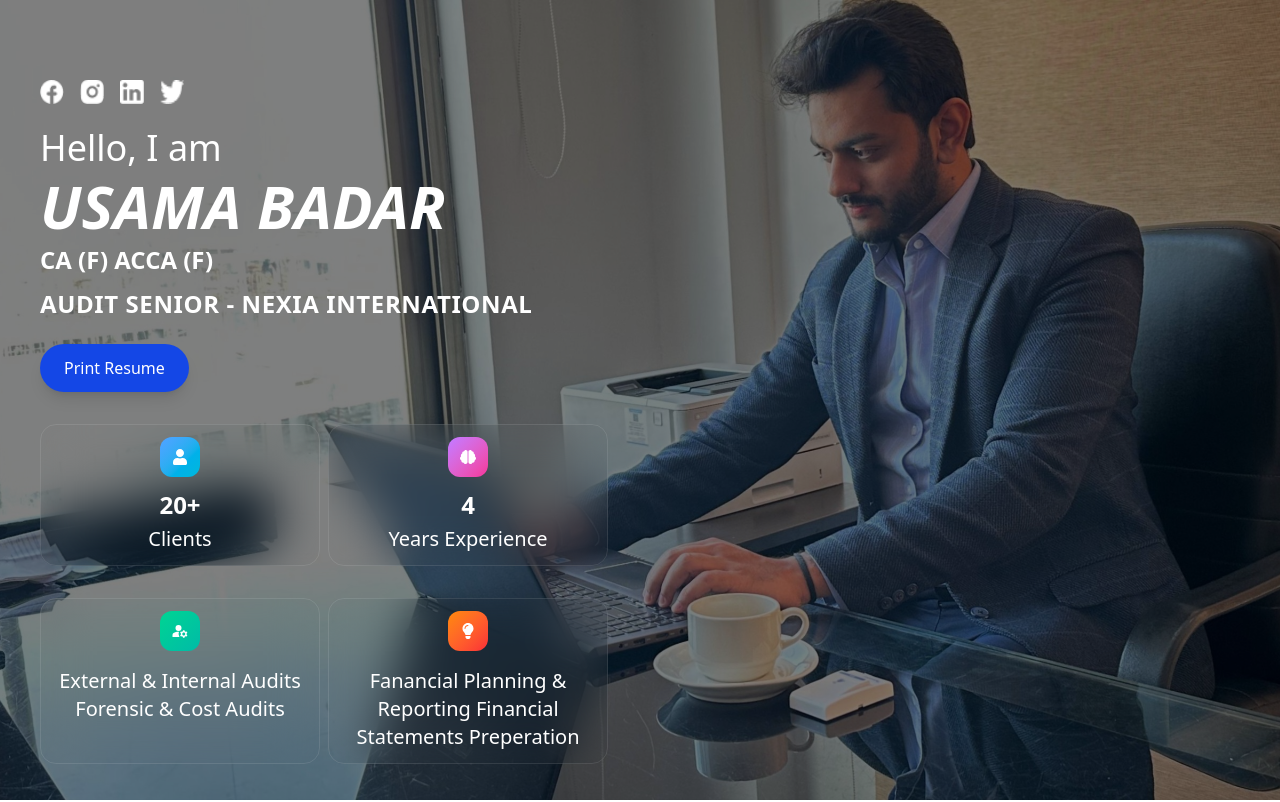
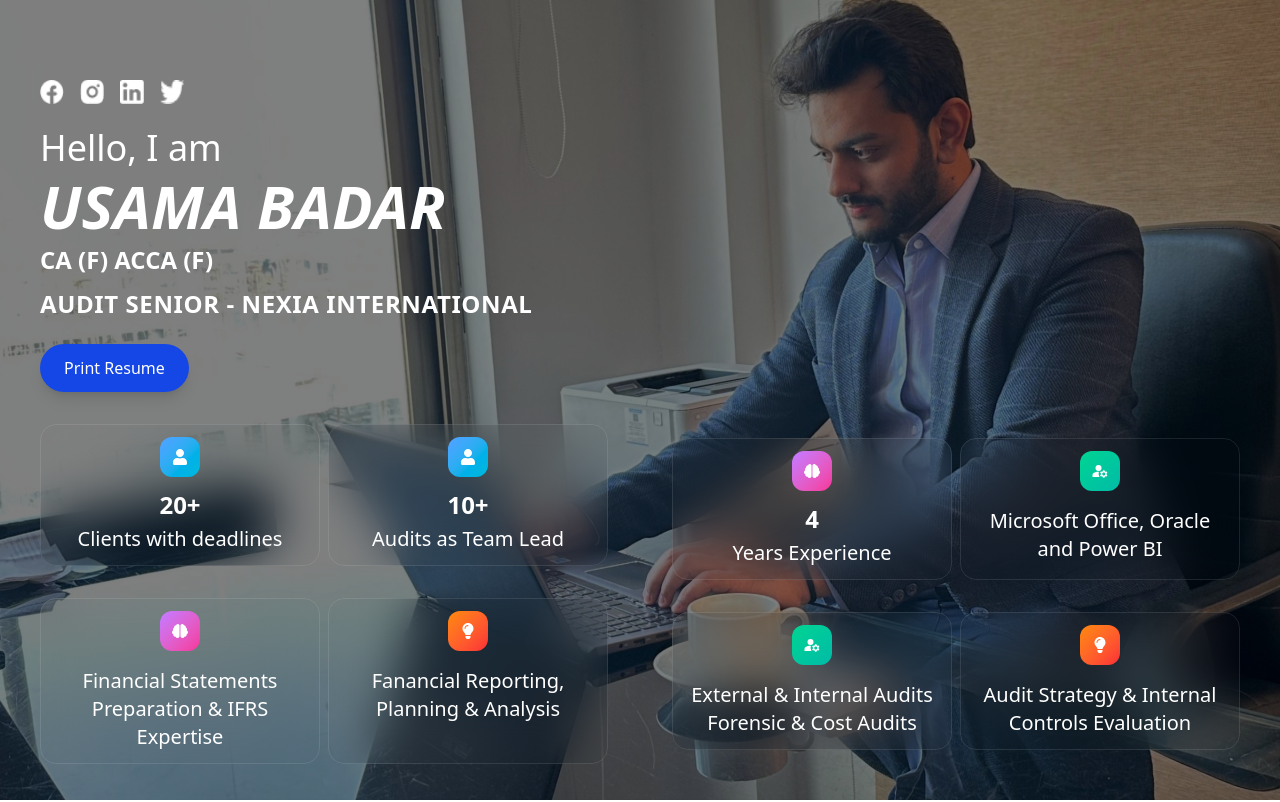
Before and after one commit to Talhabadar184/usamabadar-portfolio, a React (Vite) app: page / in a window 1280 px wide. Shown: the top 802 px of the page. Built offline with nearby package versions, Linux system fonts and the light colour scheme.

Commit message:
experience commit

```diff
--- a/src/Home/Home.jsx
+++ b/src/Home/Home.jsx
@@ -55,14 +55,40 @@ function Home() {
     {
       icon: <FaUser />,
       number: "20+",
-      label: "Clients ",
+      label: "Clients with  deadlines  ",
       color: "from-blue-400 to-cyan-500",
     },
+    {
+      icon: <FaUser />,
+      number: "10+",
+      label: "Audits as Team Lead",
+      color: "from-blue-400 to-cyan-500",
+    },
+      {
+      icon: <FaBrain />,
+      // number: "4",
+      label: "Financial Statements Preparation & IFRS Expertise",
+      color: "from-purple-400 to-pink-500",
+    },
+    {
+      icon: <FaLightbulb />,
+      label:
+        "Fanancial Reporting, Planning & Analysis ",
+      color: "from-orange-400 to-red-500",
+    },
+
+  ];
+  const stats1 = [
     {
       icon: <FaBrain />,
       number: "4",
       label: "Years Experience",
       color: "from-purple-400 to-pink-500",
+    },
+    {
+      icon: <MdManageAccounts size={18} />,
+      label: "Microsoft  Office, Oracle and Power BI",
+      color: "from-emerald-400 to-teal-500",
     },
     {
       icon: <MdManageAccounts size={18} />,
@@ -72,9 +98,10 @@ function Home() {
     {
       icon: <FaLightbulb />,
       label:
-        "Fanancial Planning & Reporting Financial Statements Preperation ",
+        "Audit Strategy & Internal Controls Evaluation",
       color: "from-orange-400 to-red-500",
     },
+
   ];
 
   return (
@@ -183,11 +210,37 @@ function Home() {
           ))}
         </motion.div> */}
 
-        {/* Stats Grid */}
+
         <div className="grid grid-cols-1 lg:grid-cols-2 gap-8 lg:gap-16 items-center">
 
+          {/* Stats Grid */}
           <div className="grid grid-cols-2 gap-x-3 sm:gap-x-2 gap-y-6 sm:gap-y-8 mt-6 sm:mt-8">
             {stats.map((stat, index) => (
+              <motion.div
+                key={index}
+                className="group p-3 sm:p-3 sm:max-w-md lg:max-w-xl bg-transparent backdrop-blur-xl rounded-2xl border border-white/10 hover:bg-white/10 hover:border-white/20 transition-all duration-300 hover:scale-105 flex flex-col items-center text-center"
+                initial={{ opacity: 0, y: 20 }}
+                animate={{ opacity: 1, y: 0 }}
+                transition={{ duration: 0.6, delay: 0.2 + index * 0.1 }}
+              >
+                <div
+                  className={`w-8 h-8 sm:w-10 sm:h-10 rounded-xl bg-gradient-to-br ${stat.color} flex items-center justify-center mb-2 sm:mb-3 group-hover:scale-110 transition-transform duration-300`}
+                >
+                  {stat.icon}
+                </div>
+                <div className="text-lg sm:text-2xl font-bold text-white mb-1">
+                  {stat.number}
+                </div>
+                <div className="text-xs sm:text-xl text-white">
+                  {stat.label}
+                </div>
+              </motion.div>
+            ))}
+          </div>
+
+          {/* Stats Grid */}
+          <div className="grid grid-cols-2 gap-x-3 sm:gap-x-2 gap-y-6 sm:gap-y-8 mt-6 sm:mt-8">
+            {stats1.map((stat, index) => (
               <motion.div
                 key={index}
                 className="group p-3 sm:p-3 sm:max-w-md lg:max-w-xl bg-transparent backdrop-blur-xl rounded-2xl border border-white/10 hover:bg-white/10 hover:border-white/20 transition-all duration-300 hover:scale-105 flex flex-col items-center text-center"
```
